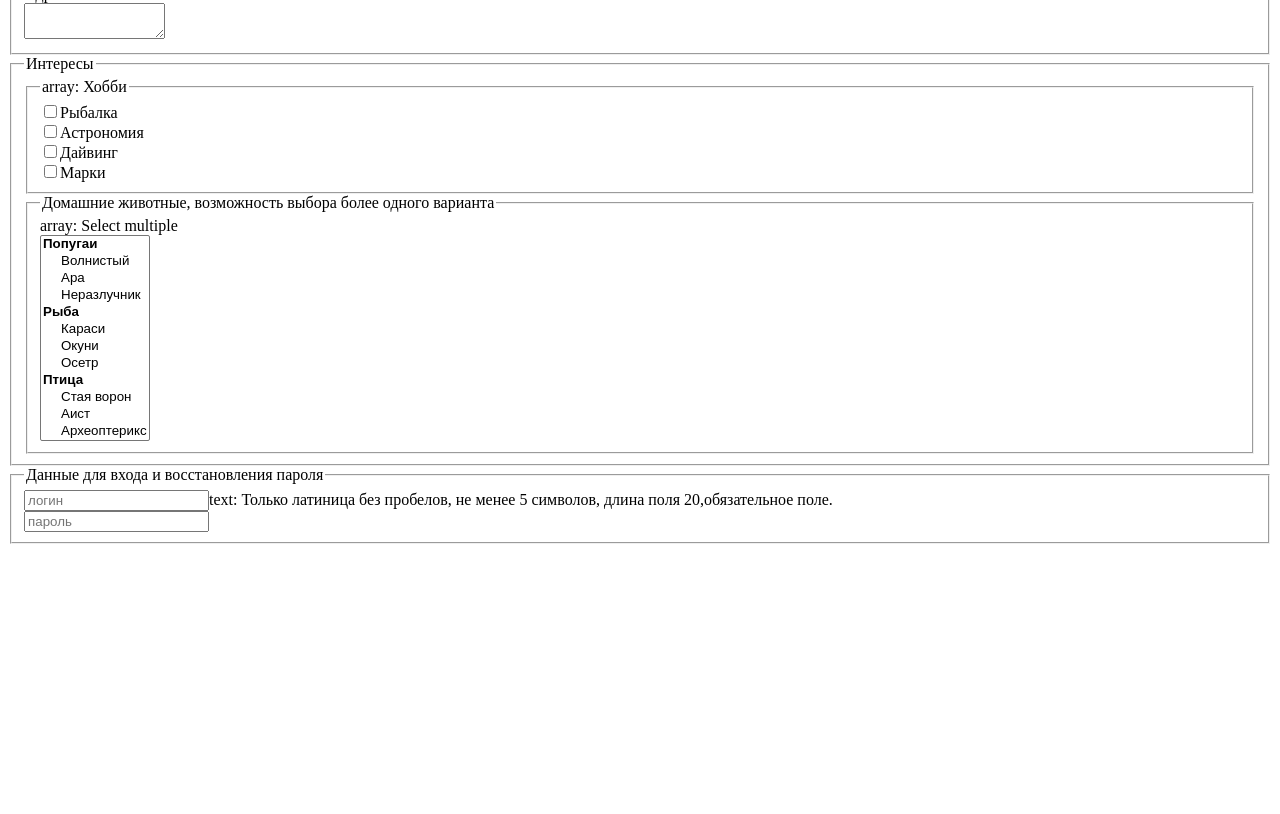
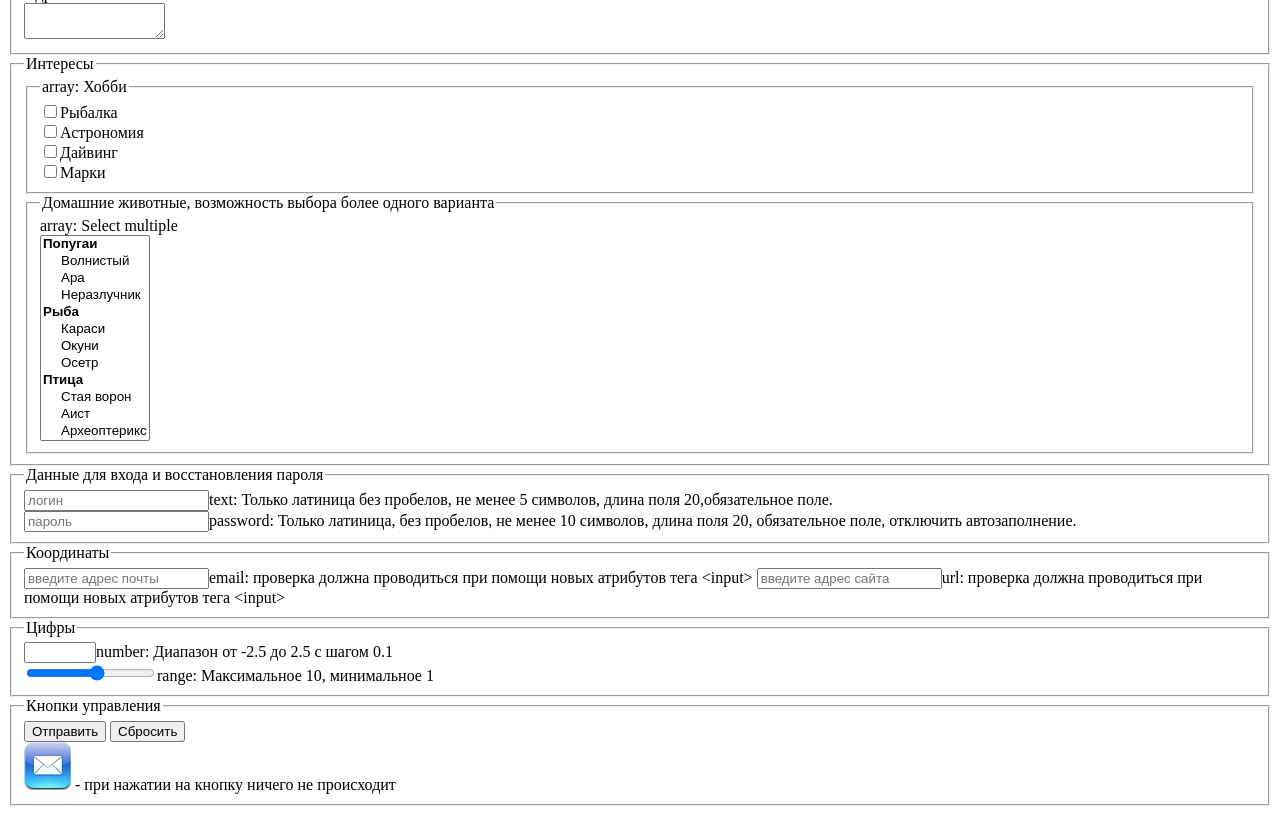
Before and after one commit to skolb1992/Kolb_Sergey, a plain HTML site: page home_work/lesson_04/form_reg.html in a window 1280 px wide. Shown: the part 371-1185 px from the top of the page. Before the commit the page ends 923 px from the top, so only its background shows below. Drawn offline with Linux system fonts and the light colour scheme.

Commit message:
доделал дополнительное задание form_reg.html

```diff
--- a/home_work/lesson_04/form_reg.html
+++ b/home_work/lesson_04/form_reg.html
@@ -86,10 +86,30 @@
 </fieldset>
 <fieldset>
     <legend>Данные для входа и восстановления пароля</legend>
-    <input type="text" placeholder="логин" maxlength="20" minlength="5" required pattern="[A-Za-z]">text: Только латиница без пробелов, не менее 5 символов,
+    <input type="text" placeholder="логин" maxlength="20" minlength="5" required pattern="[A-Za-z]">text: Только
+    латиница без пробелов, не менее 5 символов,
     длина поля 20,обязательное поле.<br>
-    <input type="password" placeholder="пароль">
-
+    <input type="password" autocomplete="off" placeholder="пароль" minlength="10" maxlength="20" pattern="[A-Za-z]">password: Только
+    латиница, без пробелов, не менее 10 символов, длина поля
+    20, обязательное поле, отключить автозаполнение.
+</fieldset>
+<fieldset>
+    <legend>Координаты</legend>
+    <input type="email" placeholder="введите адрес почты">email: проверка должна проводиться при помощи новых атрибутов
+    тега &lt;input&gt;
+    <input type="url" placeholder="введите адрес сайта">url: проверка должна проводиться при помощи новых атрибутов
+    тега &lt;input&gt;
+</fieldset>
+<fieldset>
+    <legend>Цифры</legend>
+    <input type="number" min="-2.5" max="2.5" step="0.1">number: Диапазон от -2.5 до 2.5  с шагом 0.1<br>
+    <input type="range" min="1" max="10" step="-1">range: Максимальное 10, минимальное 1
+</fieldset>
+<fieldset>
+    <legend>Кнопки управления</legend>
+    <input type="button" value="Отправить">
+    <input type="button" value="Сбросить"><br>
+    <input type="image" src="email.jpg" alt="почта"> - при нажатии на кнопку ничего не происходит
 </fieldset>
 </body>
 </html>
```
Also changed, not shown: home_work/lesson_04/email.jpg (added).
